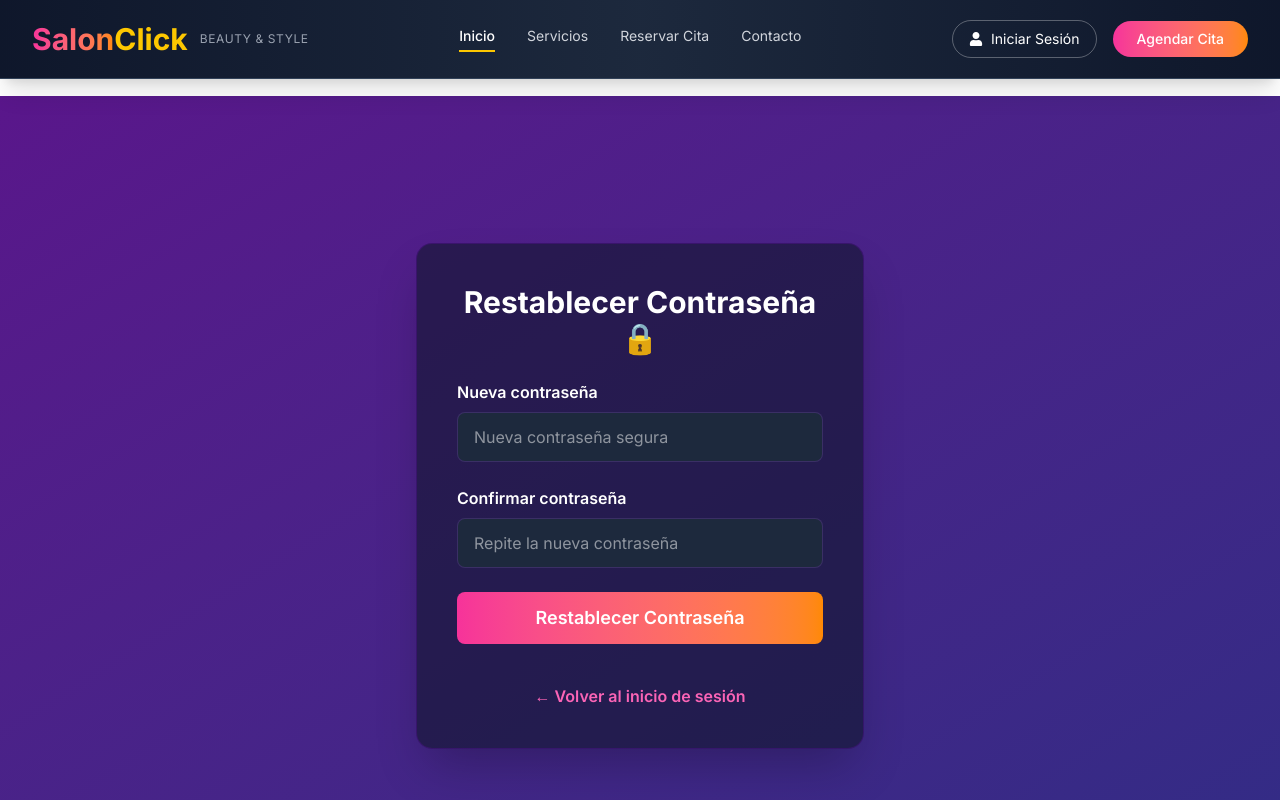
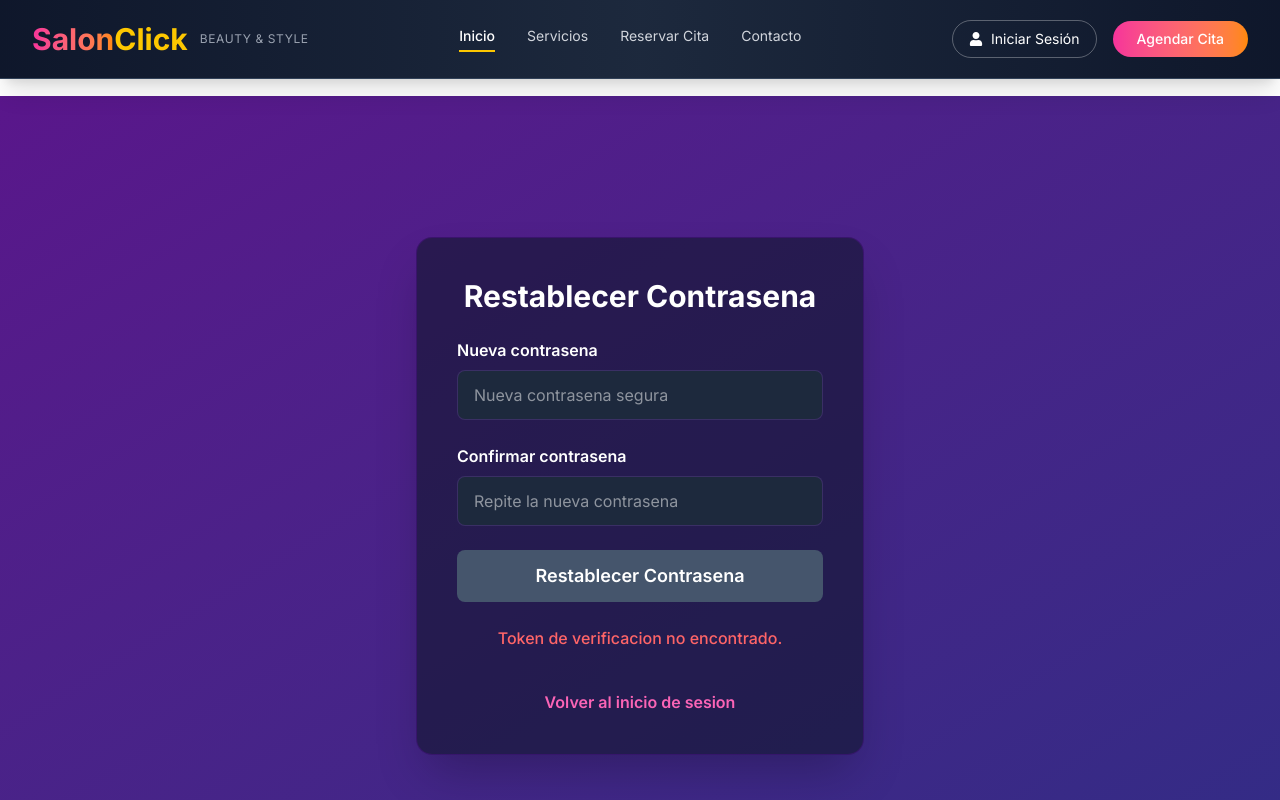
Before and after one commit to Valery1804/SalonFront, a Next.js app: page /auth/reset-password in a window 1280 px wide. Shown: the top 800 px of the page. Built offline with nearby package versions, Linux system fonts and the light colour scheme.

Commit message:
se ajustan errores para que haga build

```diff
--- a/src/app/auth/reset-password/page.tsx
+++ b/src/app/auth/reset-password/page.tsx
@@ -1,12 +1,42 @@
 "use client";
 
-import { useState } from "react";
+import { Suspense, useState, type FormEvent, type ReactNode } from "react";
 import { useSearchParams } from "next/navigation";
 import { getErrorMessage } from "@/utils/error";
 
-export default function ResetPassword() {
+type LayoutProps = {
+  title: string;
+  children: ReactNode;
+};
+
+function ResetPasswordLayout({ title, children }: LayoutProps) {
+  return (
+    <main className="min-h-screen flex flex-col items-center justify-center bg-gradient-to-br from-purple-900 to-indigo-900 text-white px-6">
+      <div className="bg-slate-900/60 p-10 rounded-2xl shadow-2xl max-w-md w-full border border-purple-700/20">
+        <h1 className="text-3xl font-bold text-center mb-6">{title}</h1>
+        {children}
+        <div className="mt-10 text-center">
+          <a href="/auth/login" className="text-pink-400 hover:text-orange-300 font-semibold">
+            Volver al inicio de sesion
+          </a>
+        </div>
+      </div>
+    </main>
+  );
+}
+
+function ResetPasswordFallback() {
+  return (
+    <ResetPasswordLayout title="Restablecer Contrasena">
+      <p className="text-center text-gray-300">Cargando formulario...</p>
+    </ResetPasswordLayout>
+  );
+}
+
+function ResetPasswordContent() {
   const searchParams = useSearchParams();
-  const token = searchParams.get("token") || ""; // token viene por URL
+  const token = searchParams.get("token") ?? "";
+  const tokenMissing = token.trim().length === 0;
 
   const [password, setPassword] = useState("");
   const [confirmPassword, setConfirmPassword] = useState("");
@@ -14,114 +44,108 @@ export default function ResetPassword() {
   const [message, setMessage] = useState("");
   const [error, setError] = useState("");
 
-  const handleSubmit = async (e: React.FormEvent) => {
-    e.preventDefault();
+  const handleSubmit = async (event: FormEvent<HTMLFormElement>) => {
+    event.preventDefault();
     setLoading(true);
     setMessage("");
     setError("");
 
+    if (tokenMissing) {
+      setError("Token de verificacion invalido.");
+      setLoading(false);
+      return;
+    }
+
     if (password !== confirmPassword) {
-      setError("Las contraseñas no coinciden.");
+      setError("Las contrasenas no coinciden.");
       setLoading(false);
       return;
     }
 
     try {
-      const res = await fetch(
-        "https://salonback-production.up.railway.app/api/auth/reset-password",
-        {
+      const response = await fetch("https://salonback-production.up.railway.app/api/auth/reset-password", {
         method: "POST",
         headers: {
           "Content-Type": "application/json",
         },
         body: JSON.stringify({ token, password, confirmPassword }),
-        }
-      );
+      });
 
-      const data = await res.json();
+      const data = (await response.json()) as { message?: string };
 
-      if (!res.ok) {
-        throw new Error(data.message || "Error al restablecer la contraseña");
+      if (!response.ok) {
+        throw new Error(data.message ?? "Error al restablecer la contrasena");
       }
 
-      setMessage("✅ Tu contraseña se ha actualizado correctamente.");
-    } catch (error: unknown) {
-      setError(getErrorMessage(error, "No se pudo restablecer la contrasena"));
+      setMessage("Listo. Tu contrasena se ha actualizado correctamente.");
+    } catch (caughtError: unknown) {
+      setError(getErrorMessage(caughtError, "No se pudo restablecer la contrasena"));
     } finally {
       setLoading(false);
     }
   };
 
   return (
-    <main className="min-h-screen flex flex-col items-center justify-center bg-gradient-to-br from-purple-900 to-indigo-900 text-white px-6">
-      <div className="bg-slate-900/60 p-10 rounded-2xl shadow-2xl max-w-md w-full border border-purple-700/20">
-        <h1 className="text-3xl font-bold text-center mb-6">
-          Restablecer Contraseña 🔒
-        </h1>
-
+    <ResetPasswordLayout title="Restablecer Contrasena">
       <form onSubmit={handleSubmit} className="space-y-6">
         <div>
           <label htmlFor="password" className="block mb-2 font-semibold">
-              Nueva contraseña
+            Nueva contrasena
           </label>
           <input
             id="password"
             type="password"
             value={password}
-              onChange={(e) => setPassword(e.target.value)}
+            onChange={(event) => setPassword(event.target.value)}
             required
             className="w-full px-4 py-3 rounded-lg bg-slate-800 text-white border border-purple-500/20 focus:outline-none focus:ring-2 focus:ring-pink-500"
-              placeholder="Nueva contraseña segura"
+            placeholder="Nueva contrasena segura"
           />
         </div>
 
         <div>
           <label htmlFor="confirmPassword" className="block mb-2 font-semibold">
-              Confirmar contraseña
+            Confirmar contrasena
           </label>
           <input
             id="confirmPassword"
             type="password"
             value={confirmPassword}
-              onChange={(e) => setConfirmPassword(e.target.value)}
+            onChange={(event) => setConfirmPassword(event.target.value)}
             required
             className="w-full px-4 py-3 rounded-lg bg-slate-800 text-white border border-purple-500/20 focus:outline-none focus:ring-2 focus:ring-pink-500"
-              placeholder="Repite la nueva contraseña"
+            placeholder="Repite la nueva contrasena"
           />
         </div>
 
         <button
           type="submit"
-            disabled={loading}
+          disabled={loading || tokenMissing}
           className={`w-full py-3 rounded-lg font-semibold text-lg transition-all ${
-              loading
+            loading || tokenMissing
               ? "bg-slate-600 cursor-not-allowed"
               : "bg-gradient-to-r from-pink-500 to-orange-400 hover:scale-105"
           }`}
         >
-            {loading ? "Guardando..." : "Restablecer Contraseña"}
+          {loading ? "Guardando..." : "Restablecer Contrasena"}
         </button>
       </form>
 
-        {message && (
-          <p className="mt-6 text-green-400 text-center font-medium">
-            {message}
+      {message && <p className="mt-6 text-green-400 text-center font-medium">{message}</p>}
+
+      {(tokenMissing || error) && (
+        <p className="mt-6 text-red-400 text-center font-medium">
+          {tokenMissing ? "Token de verificacion no encontrado." : error}
         </p>
       )}
-
-        {error && (
-          <p className="mt-6 text-red-400 text-center font-medium">{error}</p>
-        )}
-
-        <div className="mt-10 text-center">
-          <a
-            href="/auth/login"
-            className="text-pink-400 hover:text-orange-300 font-semibold"
-          >
-            ← Volver al inicio de sesión
-          </a>
-        </div>
-      </div>
-    </main>
+    </ResetPasswordLayout>
   );
 }
+
+export default function ResetPasswordPage() {
+  return (
+    <Suspense fallback={<ResetPasswordFallback />}>
+      <ResetPasswordContent />
+    </Suspense>
+  );
+}
--- a/src/app/page.tsx
+++ b/src/app/page.tsx
@@ -10,7 +10,7 @@ import "swiper/css/pagination";
 
 import Image from "next/image";
 
-import { FaUser, FaCut, FaHandSparkles, FaPalette } from "react-icons/fa";
+import { FaCut, FaHandSparkles, FaPalette } from "react-icons/fa";
 
 export default function Home() {
   return (
@@ -82,16 +82,40 @@ export default function Home() {
     className="max-w-4xl mx-auto rounded-2xl shadow-2xl overflow-hidden"
   >
     <SwiperSlide>
-      <img src="/maquillaje.jpg" alt="Maquillaje profesional" className="w-full h-[500px] object-cover" />
+      <Image
+        src="/maquillaje.jpg"
+        alt="Maquillaje profesional"
+        width={800}
+        height={500}
+        className="w-full h-[500px] object-cover"
+      />
     </SwiperSlide>
     <SwiperSlide>
-      <img src="/estilo.jpg" alt="Peinado elegante" className="w-full h-[500px] object-cover" />
+      <Image
+        src="/estilo.jpg"
+        alt="Peinado elegante"
+        width={800}
+        height={500}
+        className="w-full h-[500px] object-cover"
+      />
     </SwiperSlide>
     <SwiperSlide>
-      <img src="/manicure.jpg" alt="Manicure" className="w-full h-[500px] object-cover" />
+      <Image
+        src="/manicure.jpg"
+        alt="Manicure"
+        width={800}
+        height={500}
+        className="w-full h-[500px] object-cover"
+      />
     </SwiperSlide>
     <SwiperSlide>
-      <img src="/barberia.jpg" alt="Barberia" className="w-full h-[500px] object-cover" />
+      <Image
+        src="/barberia.jpg"
+        alt="Barberia"
+        width={800}
+        height={500}
+        className="w-full h-[500px] object-cover"
+      />
     </SwiperSlide>
 
   </Swiper>
```
Lines whose indentation alone changed are shown as unchanged.
